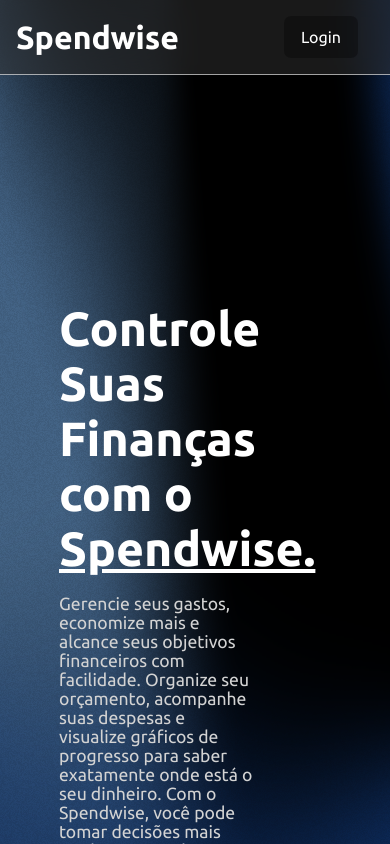
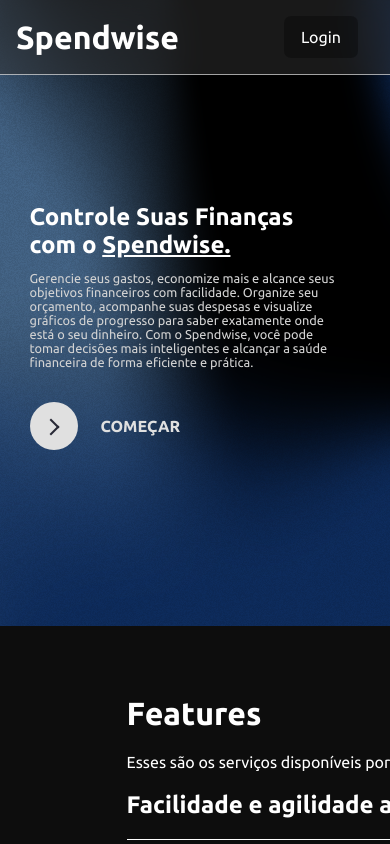
Before and after one commit to victorlima11/SpendwiseAPP, a React (Vite) app in the folder front/: page / in a window 390 px wide. Built offline with nearby package versions, Linux system fonts and the light colour scheme.

Commit message:
hero sections responsiva

```diff
--- a/front/src/pages/components/styles/heroSection.css
+++ b/front/src/pages/components/styles/heroSection.css
@@ -54,7 +54,6 @@
   width: 12rem;
   height: auto;
 }
-
 
 .button-start .circle {
   transition: all 0.45s cubic-bezier(0.65, 0, 0.076, 1);
@@ -131,6 +130,64 @@
   color: #fff;
 }
 
-  .highlight{
+.highlight {
   text-decoration: underline;
 }
+
+
+@media (max-width: 1200px) {
+  .hero-text {
+      margin-left: 5vw;
+      max-width: 60vw;
+  }
+
+  .hero h1 {
+      font-size: 2.5rem;
+  }
+
+  .hero p {
+      font-size: 1rem;
+  }
+}
+
+@media (max-width: 768px) {
+  .hero {
+      min-height: 30vh;
+      padding: 80px 15px;
+  }
+
+  .hero-text {
+      margin-top: 10vh;
+      margin-left: 5vw;
+      max-width: 70vw;
+  }
+
+  .hero h1 {
+      font-size: 2rem;
+  }
+
+  .hero p {
+      font-size: 0.9rem;
+  }
+}
+
+@media (max-width: 480px) {
+  .hero {
+      min-height: 60vh;
+      padding: 60px 10px;
+  }
+
+  .hero-text {
+      margin-top: 15vh;
+      margin-left: 5vw;
+      max-width: 80vw;
+  }
+
+  .hero h1 {
+      font-size: 1.5rem;
+  }
+
+  .hero p {
+      font-size: 0.8rem;
+  }
+}
```
Lines whose indentation alone changed are shown as unchanged.
